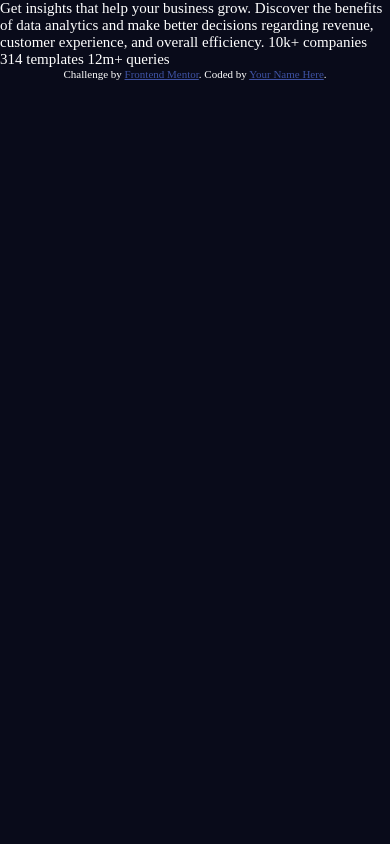
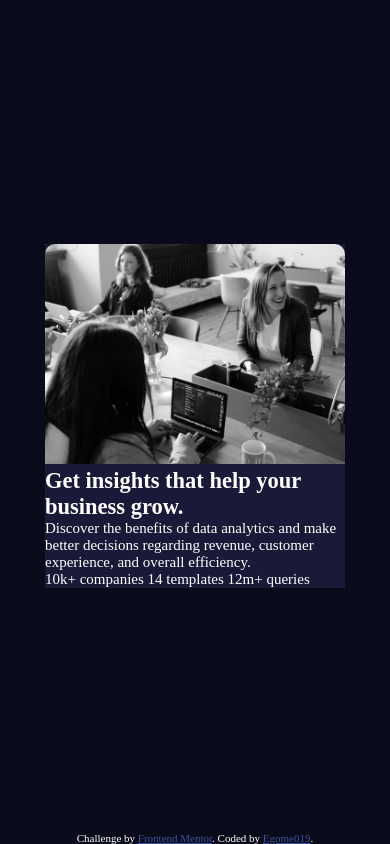
Before and after one commit to egome019/stats-preview-card-component-main, a plain HTML site: page index.html in a window 390 px wide. Drawn offline with Linux system fonts and the light colour scheme.

Commit message:
added semantic html, and started styling

```diff
--- a/index.html
+++ b/index.html
@@ -2,33 +2,35 @@
 <html lang="en">
 <head>
   <meta charset="UTF-8">
-  <meta name="viewport" content="width=device-width, initial-scale=1.0"> <!-- displays site properly based on user's device -->
+  <meta name="viewport" content="width=device-width, initial-scale=1.0">
 
   <link rel="icon" type="image/png" sizes="32x32" href="./images/favicon-32x32.png">
   <link rel="stylesheet" type="text/css" href="./styles.css">
 
   <title>Frontend Mentor | Stats preview card component</title>
-
-  <!-- Feel free to remove these styles or customise in your own stylesheet 👍 -->
-  <style>
-    .attribution { font-size: 11px; text-align: center; }
-    .attribution a { color: hsl(228, 45%, 44%); }
-  </style>
 </head>
 <body>
+  <article class="card">
+    <div class="card__img">
+      <img src="./images/image-header-mobile.jpg" alt="">
+    </div>
+    <div class="card__content">
+      <header>
+        <h2>Get insights that help your business grow.</h2>
+      </header>
+      <p>Discover the benefits of data analytics and make better decisions regarding revenue, customer
+      experience, and overall efficiency.</p>
 
-  Get insights that help your business grow.
+        10k+ companies
+        14 templates
+        12m+ queries
+    </div>
 
-  Discover the benefits of data analytics and make better decisions regarding revenue, customer
-  experience, and overall efficiency.
+  </article>
 
-  10k+ companies
-  314 templates
-  12m+ queries
-
-  <div class="attribution">
+  <footer class="attribution">
     Challenge by <a href="https://www.frontendmentor.io?ref=challenge" target="_blank">Frontend Mentor</a>.
-    Coded by <a href="#">Your Name Here</a>.
-  </div>
+    Coded by <a href="#">Egome019</a>.
+  </footer>
 </body>
 </html>
--- a/styles.css
+++ b/styles.css
@@ -12,6 +12,32 @@ body {
 	align-items: center;
 	height: 100vh;
 	background-color: hsl(233, 47%, 7%);
+	justify-content: center;
 	color: white;
 	font-size: 15px;
 }
+
+@media screen and (max-width: 600px) {
+	.card {
+		display: flex;
+		flex-direction: column;
+		align-items: center;
+		width: 300px;
+		margin: auto;
+		background-color: hsl(244, 38%, 16%);
+	}
+
+	.card__img img {
+		width: 300px;
+		border-radius: 10px 10px 0px 0px;
+	}
+}
+
+.attribution {
+	font-size: 11px;
+	text-align: center;
+}
+
+.attribution a {
+	color: hsl(228, 45%, 44%);
+}
```
